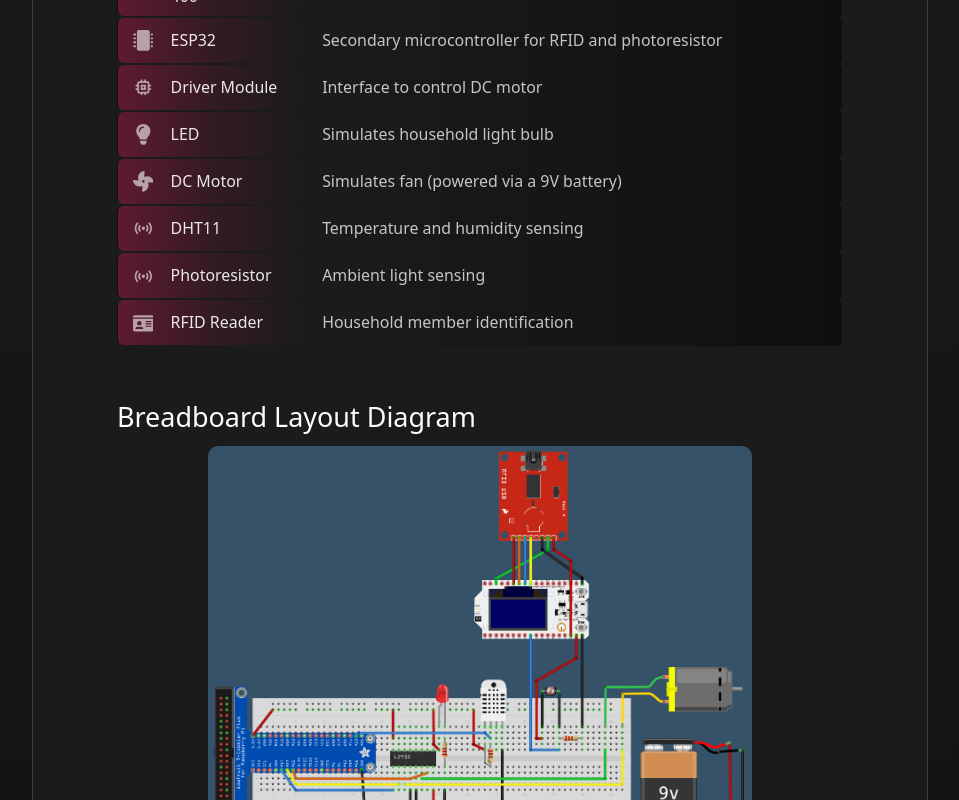
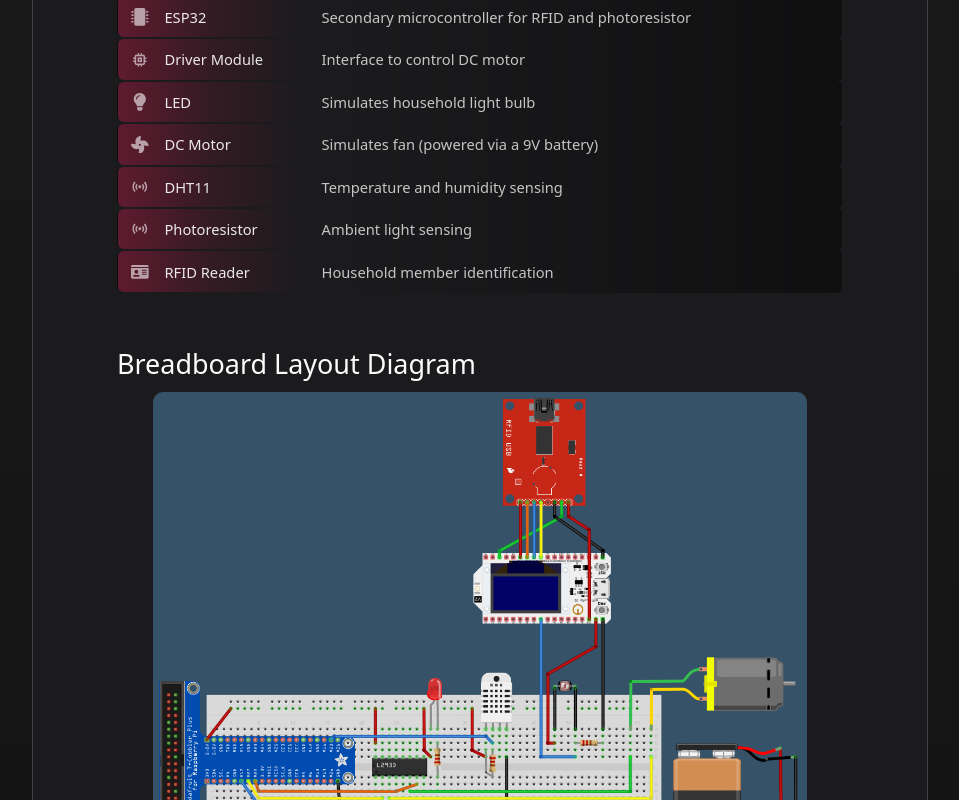
Before and after one commit to hedi3489/my-portfolio, a React (Vite) app: page /projects/iot-home-simulation in a window 1280 px wide. Shown: the part 580-1380 px from the top of the page, without its empty margins (160-1119 px from the left). Built offline with nearby package versions, Linux system fonts and the light colour scheme.

Commit message:
Fixed some clamping

```diff
--- a/src/styles/Containers.css
+++ b/src/styles/Containers.css
@@ -125,7 +125,7 @@
 }
 
 .image {
-  max-width: 75%;
+  max-width: clamp(75%, 85vw, 90%);
   height: auto;
   border-radius: var(--radius);
   margin: 0.7rem;
--- a/src/styles/Typography.css
+++ b/src/styles/Typography.css
@@ -2,7 +2,6 @@
    DEFAULT
 ---------------------------- */
 h1, h2, h3, h4, h5, p, ul { margin: 0; }
-
 
 /* ---------------------------
    HOME PAGE TYPOGRAPHY
@@ -42,6 +41,7 @@ h1, h2, h3, h4, h5, p, ul { margin: 0; }
   font-weight: 300;
   color: white;
 }
+
 /* BIO CARD TYPO */
 .bio-text > p {
   margin: 5px 0px;
@@ -53,16 +53,19 @@ h1, h2, h3, h4, h5, p, ul { margin: 0; }
   font-weight: 600;
   color: var(--border-card-secondary);
 }
+
 /* ABOUT CARD TYPO */
 .about-card h3 {
   margin-top: 5px;
   font-weight: 600;
 }
+
 .about-card > p {
   padding: 5px 0px;
   font-weight: 200;
   line-height: 1.6;
 }
+
 .about-card > ul {
   padding-left: 15px;
   margin-bottom: 20px;
@@ -169,6 +172,7 @@ h1, h2, h3, h4, h5, p, ul { margin: 0; }
 }
 .soft-list-row dt {
   position: relative;
+  height: 100%;
   padding: 0.5rem 0.3rem;
   border-radius: 6px;
   background: linear-gradient(
@@ -180,8 +184,7 @@ h1, h2, h3, h4, h5, p, ul { margin: 0; }
 }
 
 .soft-list dt, dd, .soft-list-icon{
-  font-size: 1.3em;
-
+  font-size: clamp(0.9em, 1.2em, 1.3em);
 }
 
 .soft-list dt {
@@ -203,11 +206,3 @@ h1, h2, h3, h4, h5, p, ul { margin: 0; }
   color: rgba(255, 255, 255, 0.75);
   line-height: 1.5;
 }
-
-/* .project-page-container .prose ul {
-  margin: 0;
-  padding-left: 1.4rem;
-  display: flex;
-  flex-direction: column;
-  gap: 0.3rem;
-} */
```
